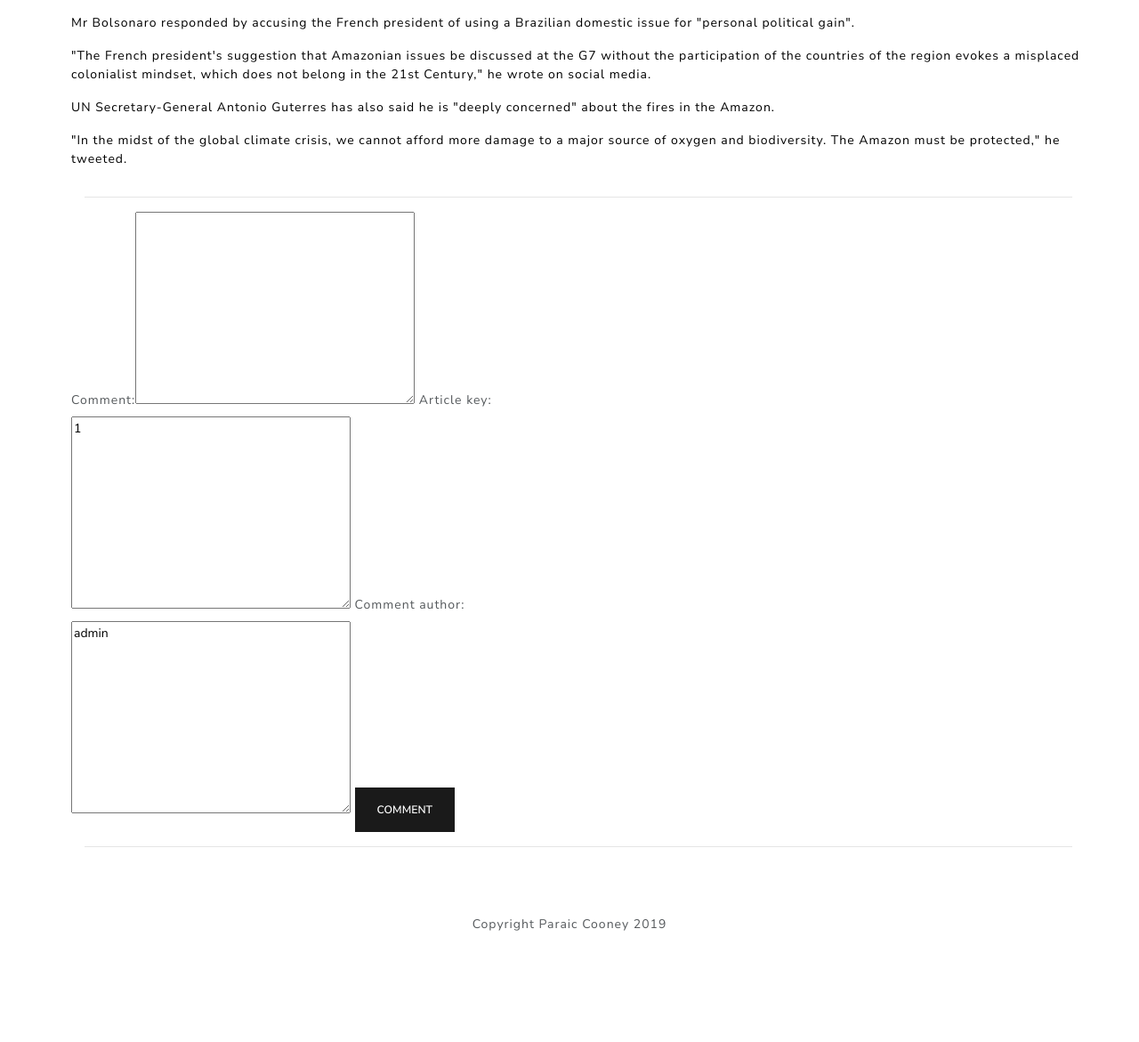
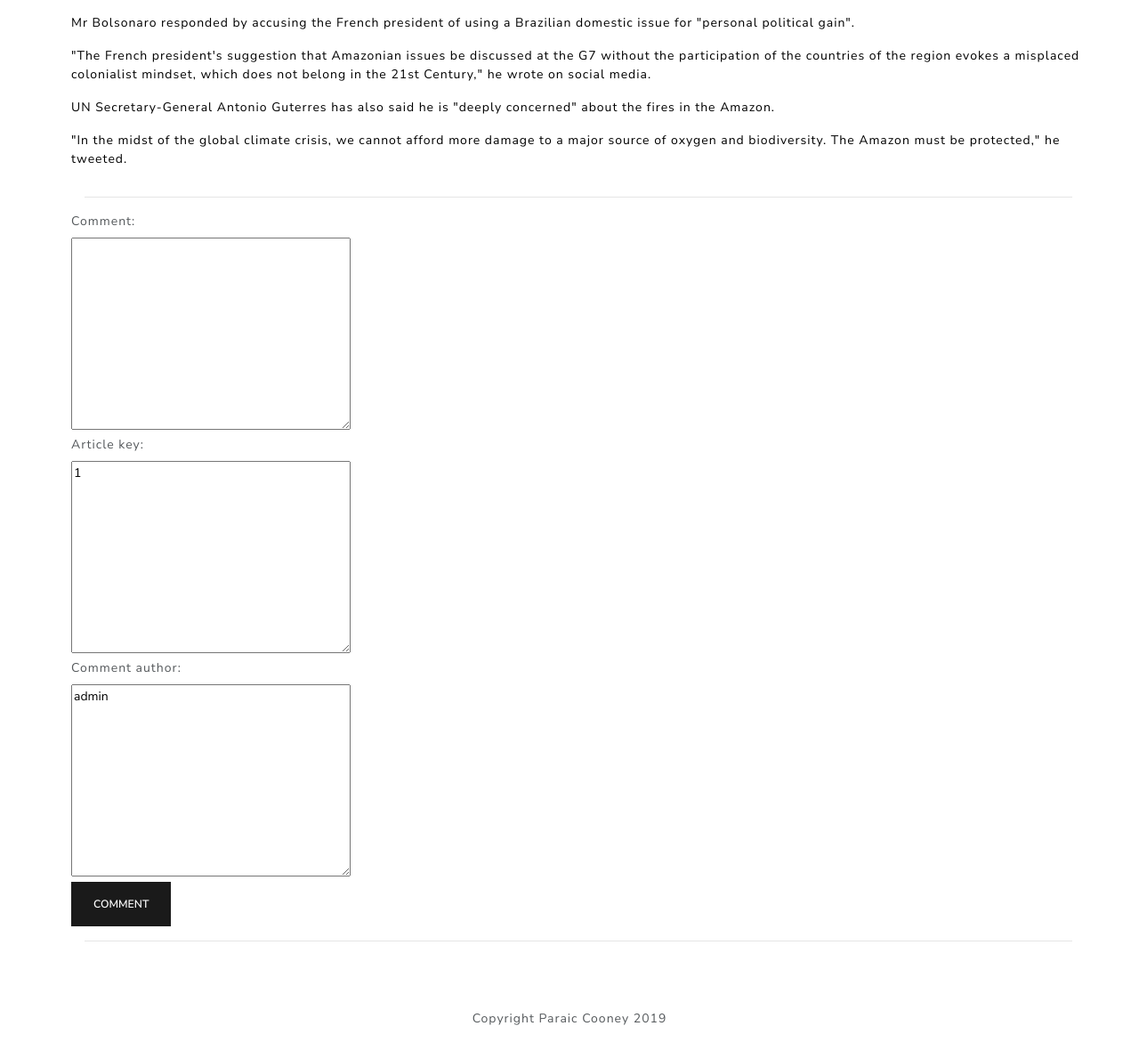
Before and after one commit to paraiccooney/full-stack-frameworks-project, a Django app: page /articles/1/ in a window 1280 px wide. Shown: the part 1286-2457 px from the top of the page at 89% size. Before the commit the page ends 2332 px from the top, so only its background shows below. Run offline with Django 3.2, Linux system fonts and the light colour scheme; a user stored in the database is signed in; data comes from the database, SQL or seed files in the repository; some libraries are stand-ins or nearby versions.

Commit message:
updated README

```diff
--- a/articles/templates/fullarticle.html
+++ b/articles/templates/fullarticle.html
@@ -27,7 +27,7 @@
 
             {% if user.is_authenticated %}
                 <!-- submit comment form -->
-                <div class="row">
+                <div class="row comment-form">
 
                    <form method="POST" enctype="multipart/form-data">
                         {% csrf_token %}
--- a/static/css/custom.css
+++ b/static/css/custom.css
@@ -117,6 +117,15 @@ form {
 display:block!important;
 }}
 
+/* comment form to render larger on mobile devices */
+.comment-form {
+    width:100%;
+}
+@media screen and (min-width:768px) {.comment-form {
+width:50%;
+}}
+
+
 body {
     max-width:100vw!important;
 }
```
Also changed, not shown: README.md.
